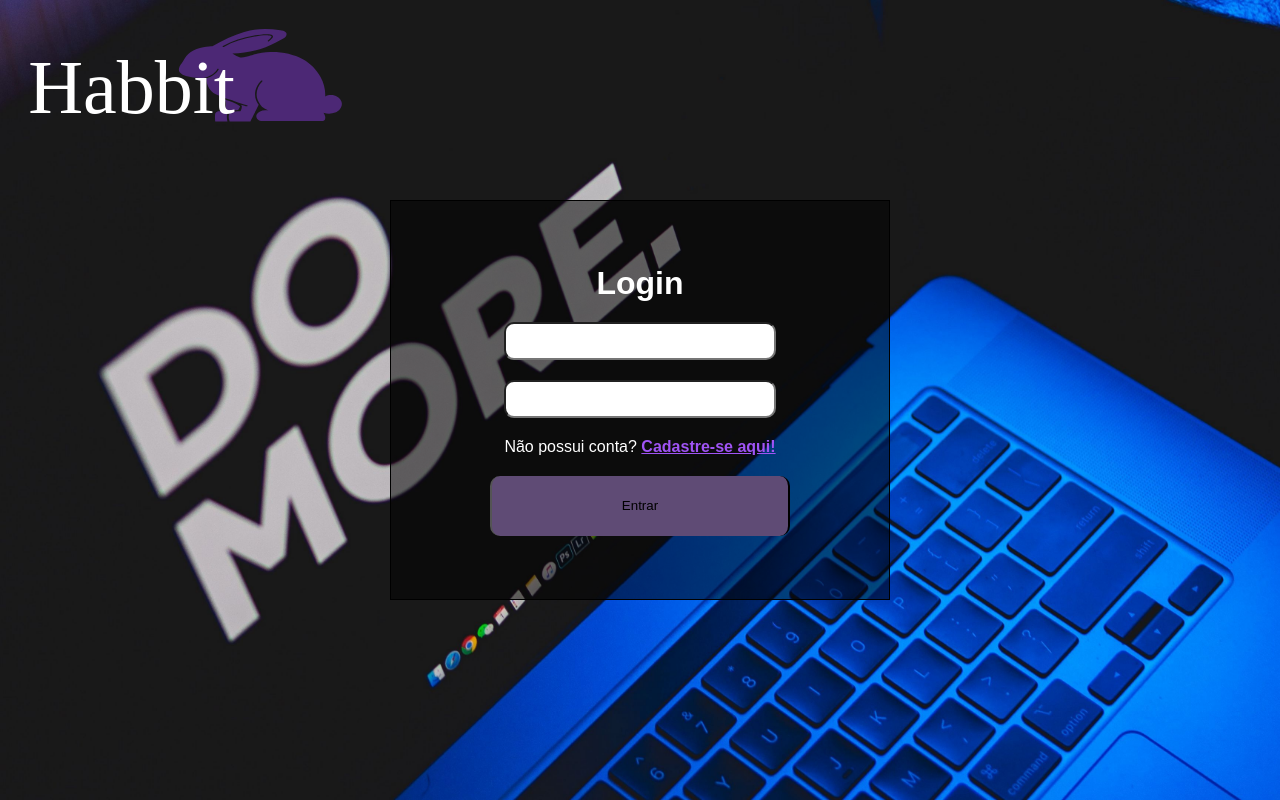
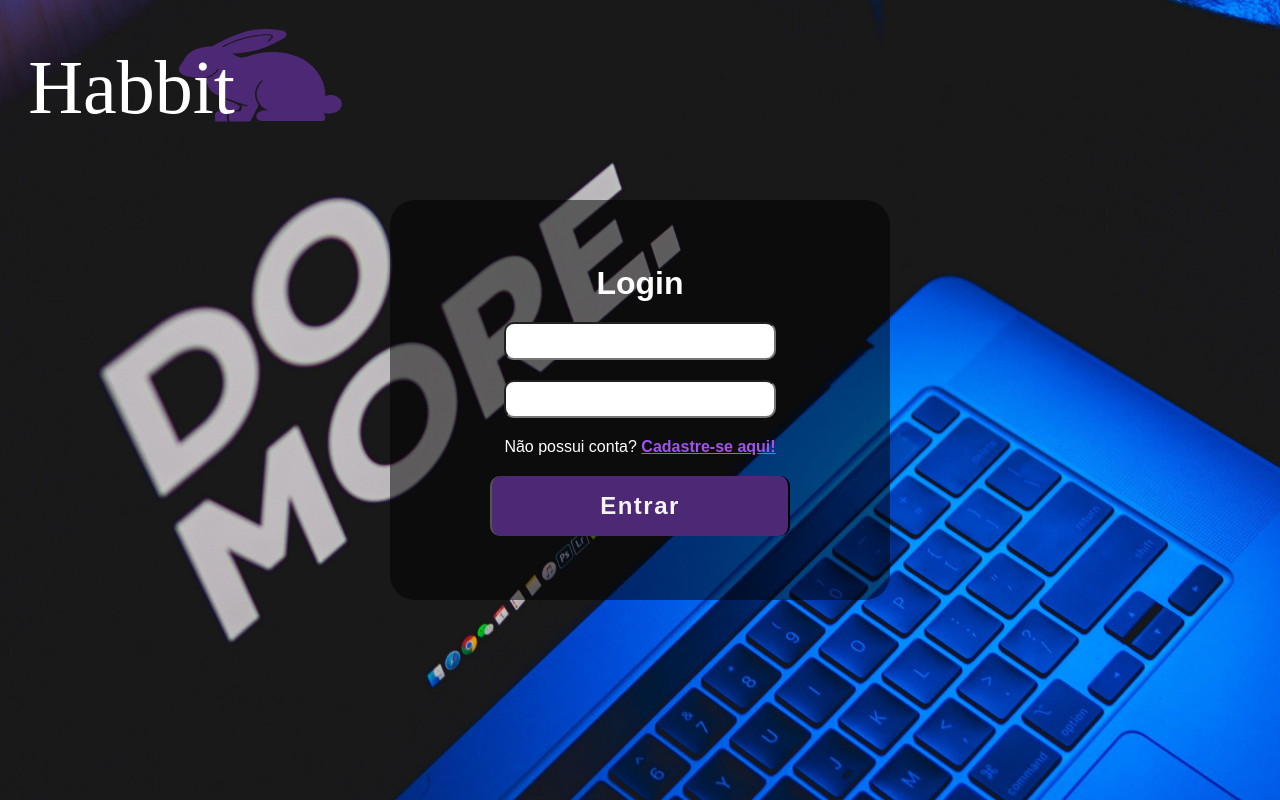
Before and after one commit to daniell18/kenzie-gestao-de-habitos, a React (Create React App) app: page / in a window 1280 px wide. Built offline with nearby package versions, Linux system fonts and the light colour scheme; a web font is replaced by a local one.

Commit message:
refactor: button refactor

```diff
--- a/src/Components/Button/styles.js
+++ b/src/Components/Button/styles.js
@@ -3,11 +3,20 @@ import styled from "styled-components";
 export const ButtonItem = styled.button`
   position: relative;
   border-block: none;
+  font-size: 24px;
+  font-weight: bold;
+  color: var(--white);
+  letter-spacing: 1.5px;
   bottom: 0px;
   width: 300px;
   height: 60px;
   left: 0;
   right: 0;
   border-radius: 10px;
-  background-color: var(--purple5);
+  background-color: var(--purple4);
+  &:hover{
+    background-color:white;
+    color:black;
+    border: 1px solid black;
+  }
 `;
--- a/src/Pages/Login/styles.js
+++ b/src/Pages/Login/styles.js
@@ -35,10 +35,10 @@ export const Content = styled.div`
   max-width: 300px;
   max-height: 661px;
   @media screen and (min-width: 900px){
-    border: solid 1px black;
     background-color: #00000080;
     max-width: 500px;
     height: 400px;
+    border-radius: 25px;
     }
 `;
 
```
